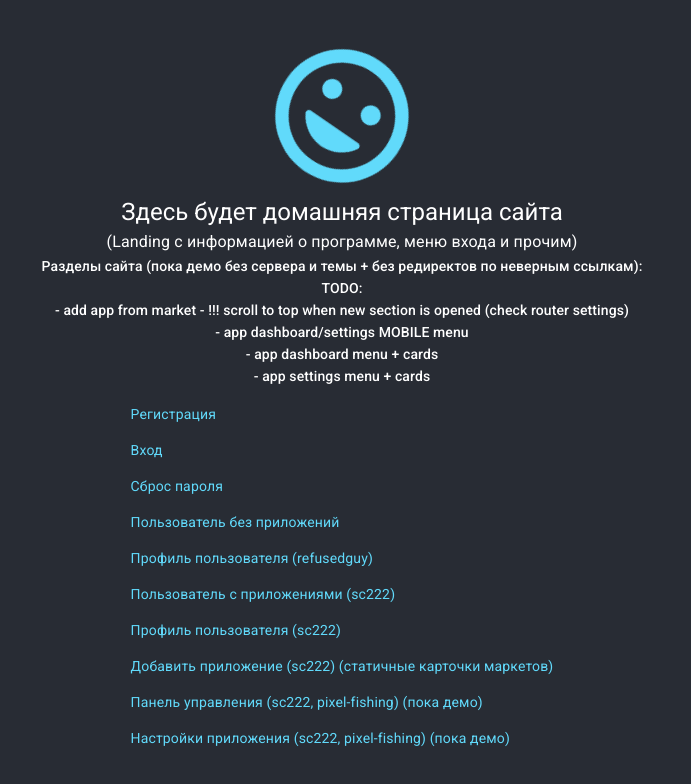
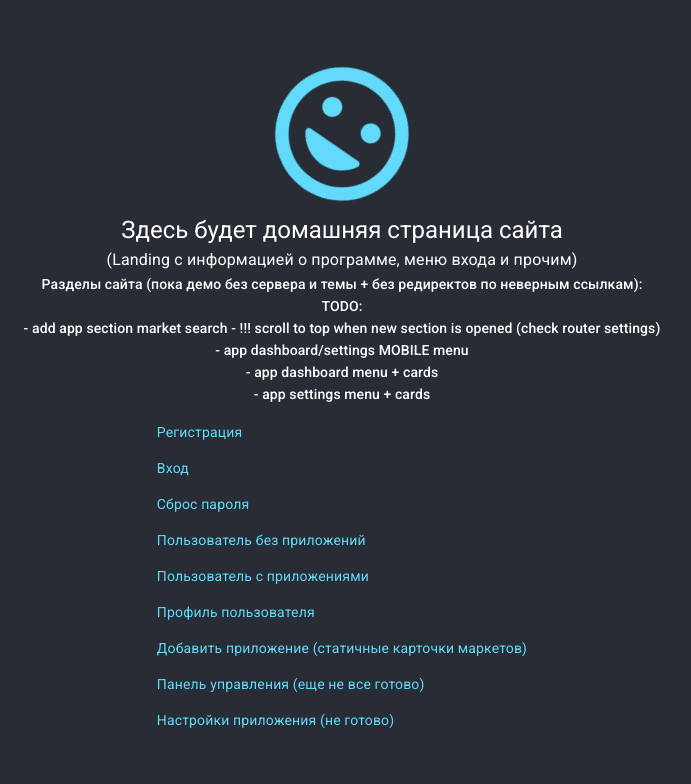
Before and after one commit to Sc222/skb-lab-multimarket-statistics, a React (Create React App) app: page / in a window 1280 px wide. Shown: the top 784 px of the page, without its empty margins (298-989 px from the left). Built offline with nearby package versions, Linux system fonts and the light colour scheme.

Commit message:
update homepage links

```diff
--- a/src/Homepage.js
+++ b/src/Homepage.js
@@ -14,20 +14,19 @@ function Homepage() {
         {link: `${HomepageUrl}/login`, title: 'Вход'},
         {link: `${HomepageUrl}/password-reset`, title: 'Сброс пароля'},
         {link: `${HomepageUrl}/user/refusedguy/apps`, title: 'Пользователь без приложений'},
-        {link: `${HomepageUrl}/user/sc222/profile`, title: 'Профиль пользователя (refusedguy)'},
-        {link: `${HomepageUrl}/user/sc222/apps`, title: 'Пользователь с приложениями (sc222)'},
-        {link: `${HomepageUrl}/user/sc222/profile`, title: 'Профиль пользователя (sc222)'},
+        {link: `${HomepageUrl}/user/sc222/apps`, title: 'Пользователь с приложениями'},
+        {link: `${HomepageUrl}/user/sc222/profile`, title: 'Профиль пользователя'},
         {
             link: `${HomepageUrl}/user/sc222/new-app`,
-            title: 'Добавить приложение (sc222) (статичные карточки маркетов)'
+            title: 'Добавить приложение (статичные карточки маркетов)'
         },
         {
             link: `${HomepageUrl}/user/sc222/app/pixel-fishing/dashboard`,
-            title: 'Панель управления (sc222, pixel-fishing) (пока демо)'
+            title: 'Панель управления (еще не все готово)'
         },
         {
             link: `${HomepageUrl}/user/sc222/app/pixel-fishing/settings`,
-            title: 'Настройки приложения (sc222, pixel-fishing) (пока демо)'
+            title: 'Настройки приложения (не готово)'
         },
     ];
 
@@ -45,7 +44,7 @@ function Homepage() {
             </Typography>
             <Typography variant='subtitle2'>
                 TODO: <br/>
-                - add app from market
+                - add app section market search
                 - !!! scroll to top when new section is opened (check router settings)<br/>
                 - app dashboard/settings MOBILE menu<br/>
                 - app dashboard menu + cards <br/>
```
